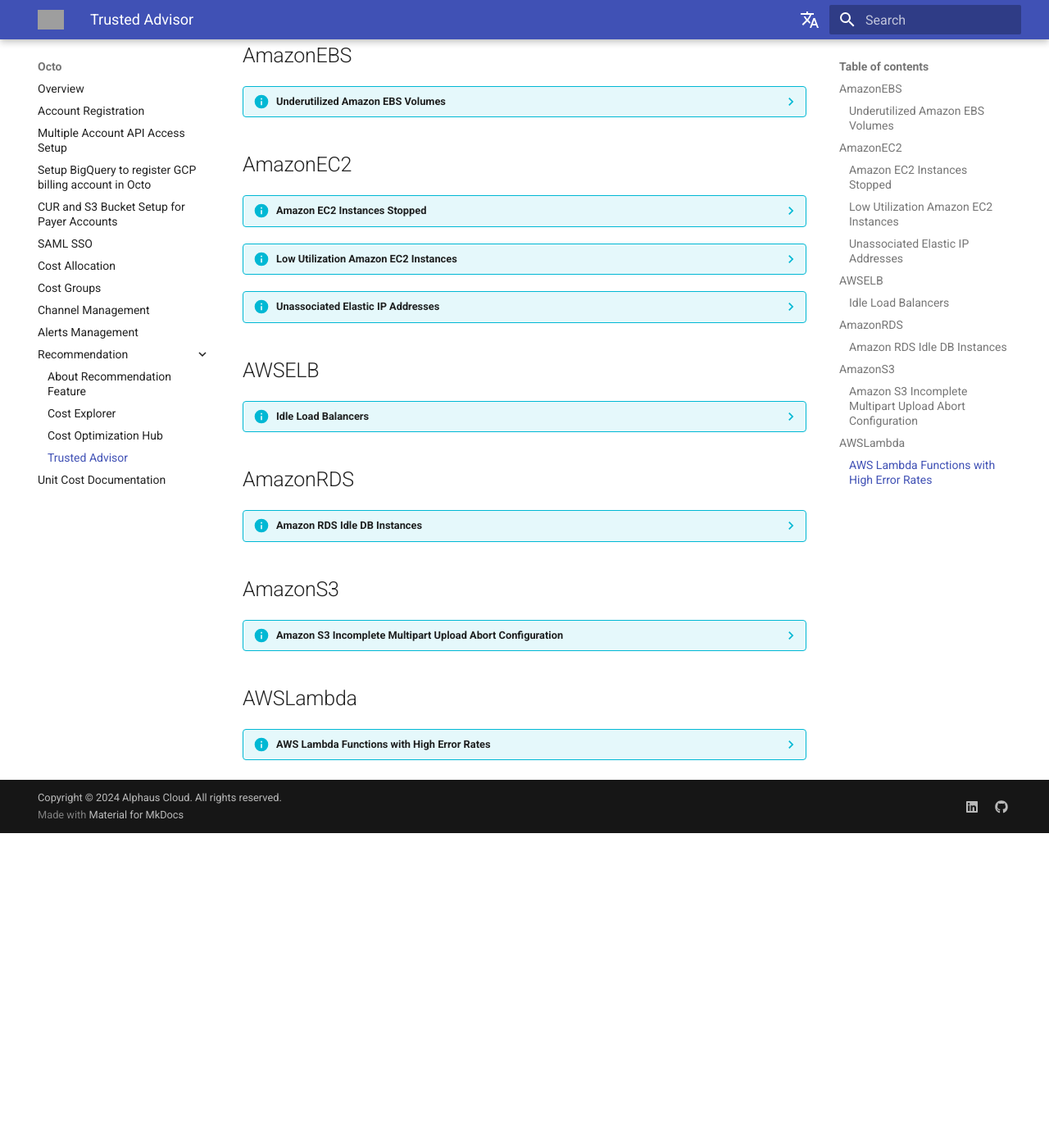
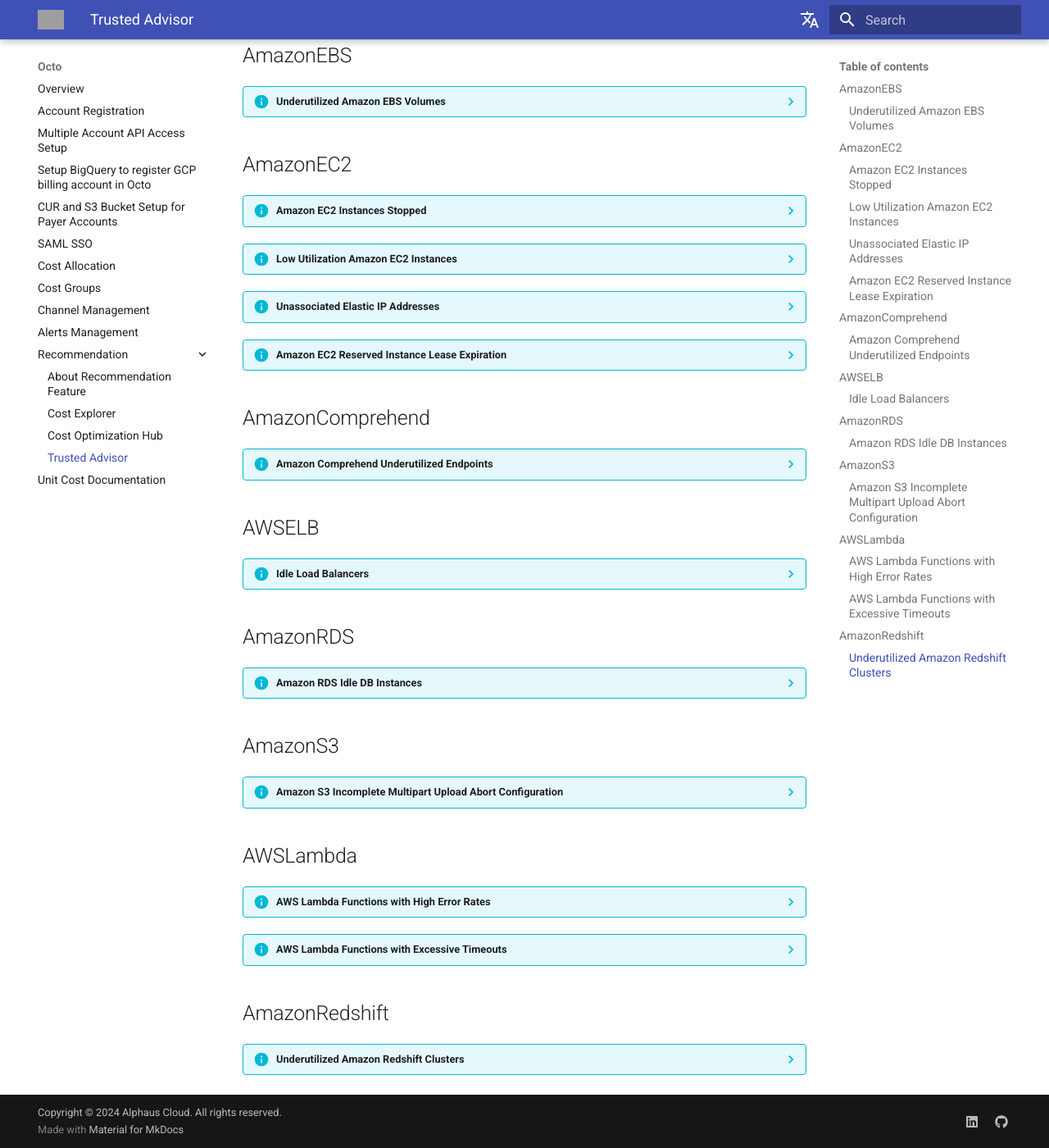
Before and after one commit to alphauslabs/tmpdocs, an MkDocs documentation site: the page built from docs/octo/recommendations/trustedadvisor.md, in a window 1280 px wide and 1400 px high, scrolled down 496 px. Shown: the whole window at 82% size. Built offline with MkDocs 1.6.1 and Material for MkDocs 9.7.7, drawn with Linux system fonts in a browser that asks for light colours; comment, search, counter and statistics services are not loaded; before the commit the page ends 1512 px from its top, so only the background shows below that; some of the changed lines change nothing that is shown; grey boxes are pictures that could not be loaded.

Commit message:
5th release

```diff
--- a/docs/octo/recommendations/trustedadvisor.md
+++ b/docs/octo/recommendations/trustedadvisor.md
@@ -100,6 +100,52 @@
         <b>Is rollback possible?</b><br>
         No
     </p>
+??? info "Amazon EC2 Reserved Instance Lease Expiration"
+    ### Amazon EC2 Reserved Instance Lease Expiration
+    <p>
+        <b>AWS Resource Type</b><br>
+        EC2 Reserved Instances<br><br>
+        <b>Optimization Type</b><br>
+        Rate<br><br>
+        <b>Category</b><br>
+        Reserved Instance<br><br>
+        <b>Description</b><br>
+        Checks for Amazon EC2 Reserved Instances that are scheduled to expire within the next 30 days, or have expired in the preceding 30 days.
+        Reserved Instances don't renew automatically. You can continue using an Amazon EC2 instance covered by the reservation without interruption, but you will be charged On-Demand rates. New Reserved Instances can have the same parameters as the expired ones, or you can purchase Reserved Instances with different parameters.<br><br>
+        <b>Criteria</b><br>
+        •	The Reserved Instance lease expires in less than 30 days.<br>
+        •   The Reserved Instance lease expired in the preceding 30 days.<br><br>
+        <b>Recommended Action</b><br>
+        Consider purchasing a new Reserved Instance to replace the one that is nearing the end of its term.<br><br>
+        <b>How will Octo implement the recommended action?</b><br>
+        Not applicable
+        <br><br>
+        <b>Is rollback possible?</b><br>
+        Not applicable
+    </p>
+## AmazonComprehend
+??? info "Amazon Comprehend Underutilized Endpoints"
+    ### Amazon Comprehend Underutilized Endpoints
+    <p>
+        <b>AWS Resource Type</b><br>
+        Comprehend Endpoints<br><br>
+        <b>Optimization Type</b><br>
+        Usage<br><br>
+        <b>Category</b><br>
+        Delete<br><br>
+        <b>Description</b><br>
+        Checks your Amazon Redshift configuration for clusters that appear to be underutilized.
+        If an Amazon Redshift cluster has not had a connection for a prolonged period of time, or is using a low amount of CPU, you can use lower-cost options such as downsizing the cluster, or shutting down the cluster and taking a final snapshot. Final snapshots are retained even after you delete your cluster.<br><br>
+        <b>Criteria</b><br>
+        •	The endpoint is active, but hasn’t been used for real-time inference requests in the past 15 days.
+        <br><br>
+        <b>Recommended Action</b><br>
+        If the endpoint has a scaling policy defined and hasn’t been used in the past 30 days, consider deleting the endpoint and using asynchronous inference. <br><br>
+        <b>How will Octo implement the recommended action?</b><br>
+        Not implemented yet.<br><br>
+        <b>Is rollback possible?</b><br>
+        Not implemented yet.
+    </p>
 ## AWSELB
 ??? info "Idle Load Balancers"
     ### Idle Load Balancers
@@ -192,3 +238,48 @@
         <b>Is rollback possible?</b><br>
         Not applicable
     </p>
+??? info "AWS Lambda Functions with Excessive Timeouts"
+    ### AWS Lambda Functions with Excessive Timeouts
+    <p>
+        <b>AWS Resource Type</b><br>
+        Lambda Function<br><br>
+        <b>Optimization Type</b><br>
+        Usage<br><br>
+        <b>Category</b><br>
+        Others<br><br>
+        <b>Description</b><br>
+        Checks for Lambda functions with high timeout rates that might result in high cost.
+        Lambda charges based on run time and number of requests for your function. Function timeouts result in errors that may cause retries. Retrying functions will incur additionally request and run time charges.<br><br>
+        <b>Criteria</b><br>
+        •	Functions where > 10% of invocations end in an error due to a timeout on any given day within the last 7 days.<br><br>
+        <b>Recommended Action</b><br>
+        Inspect function logging and X-ray traces to determine the contributor to the high function duration. Implement logging in your code at relevant parts, such as before or after API calls or database connections. By default, AWS SDK clients timeouts may be longer than the configured function duration. Adjust API and SDK connection clients to retry or fail within the function timeout. If the expected duration is longer than the configured timeout, you can increase the timeout setting for the function. <br><br>
+        <b>How will Octo implement the recommended action?</b><br>
+        Not applicable<br><br>
+        <b>Is rollback possible?</b><br>
+        Not applicable
+    </p>
+## AmazonRedshift
+??? info "Underutilized Amazon Redshift Clusters"
+    ### Underutilized Amazon Redshift Clusters
+    <p>
+        <b>AWS Resource Type</b><br>
+        Redshift Cluster<br><br>
+        <b>Optimization Type</b><br>
+        Usage<br><br>
+        <b>Category</b><br>
+        Delete<br><br>
+        <b>Description</b><br>
+        Checks your Amazon Redshift configuration for clusters that appear to be underutilized.
+        If an Amazon Redshift cluster has not had a connection for a prolonged period of time, or is using a low amount of CPU, you can use lower-cost options such as downsizing the cluster, or shutting down the cluster and taking a final snapshot. Final snapshots are retained even after you delete your cluster.<br><br>
+        <b>Criteria</b><br>
+        •	A running cluster has not had a connection in the last 7 days.<br>
+        •   A running cluster had less than 5% cluster-wide average CPU utilization for 99% of the last 7 days.
+        <br><br>
+        <b>Recommended Action</b><br>
+        Consider shutting down the cluster and taking a final snapshot. <br><br>
+        <b>How will Octo implement the recommended action?</b><br>
+        Not implemented yet.<br><br>
+        <b>Is rollback possible?</b><br>
+        Not implemented yet.
+    </p>
```
